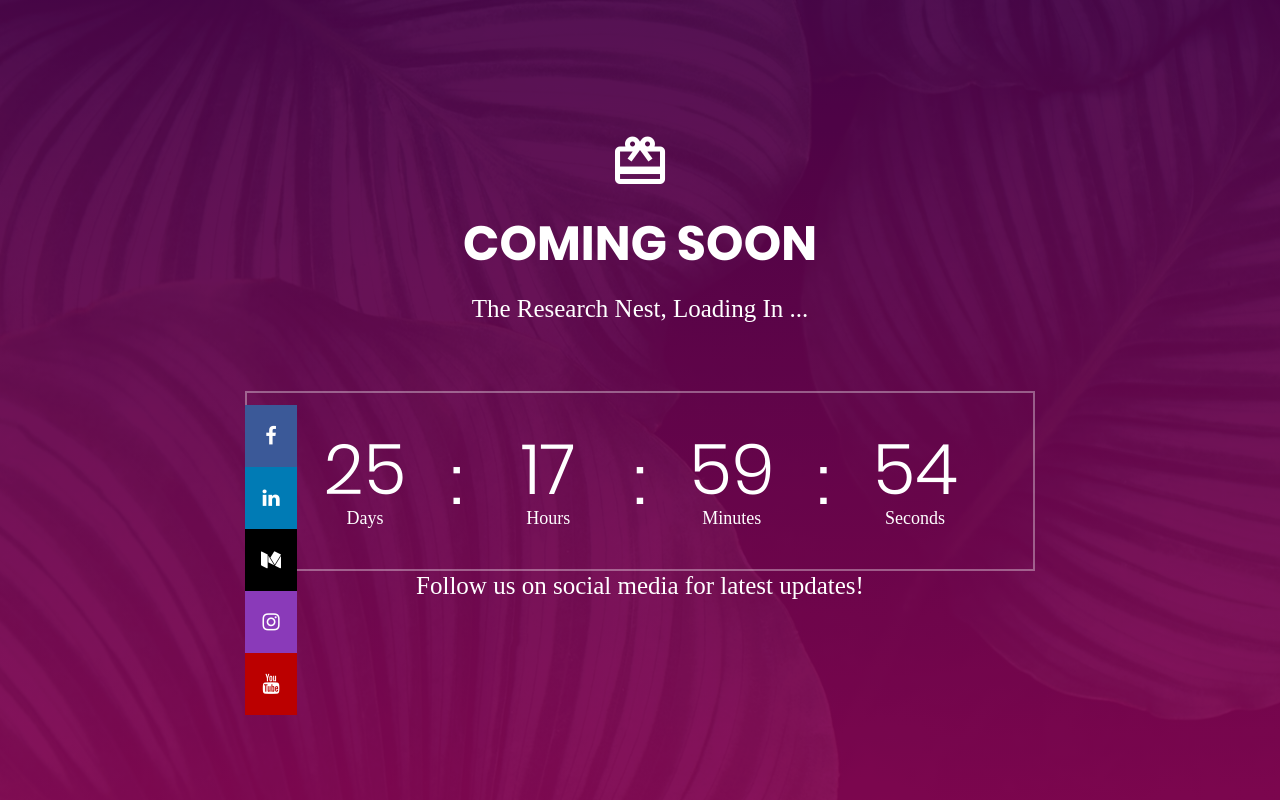
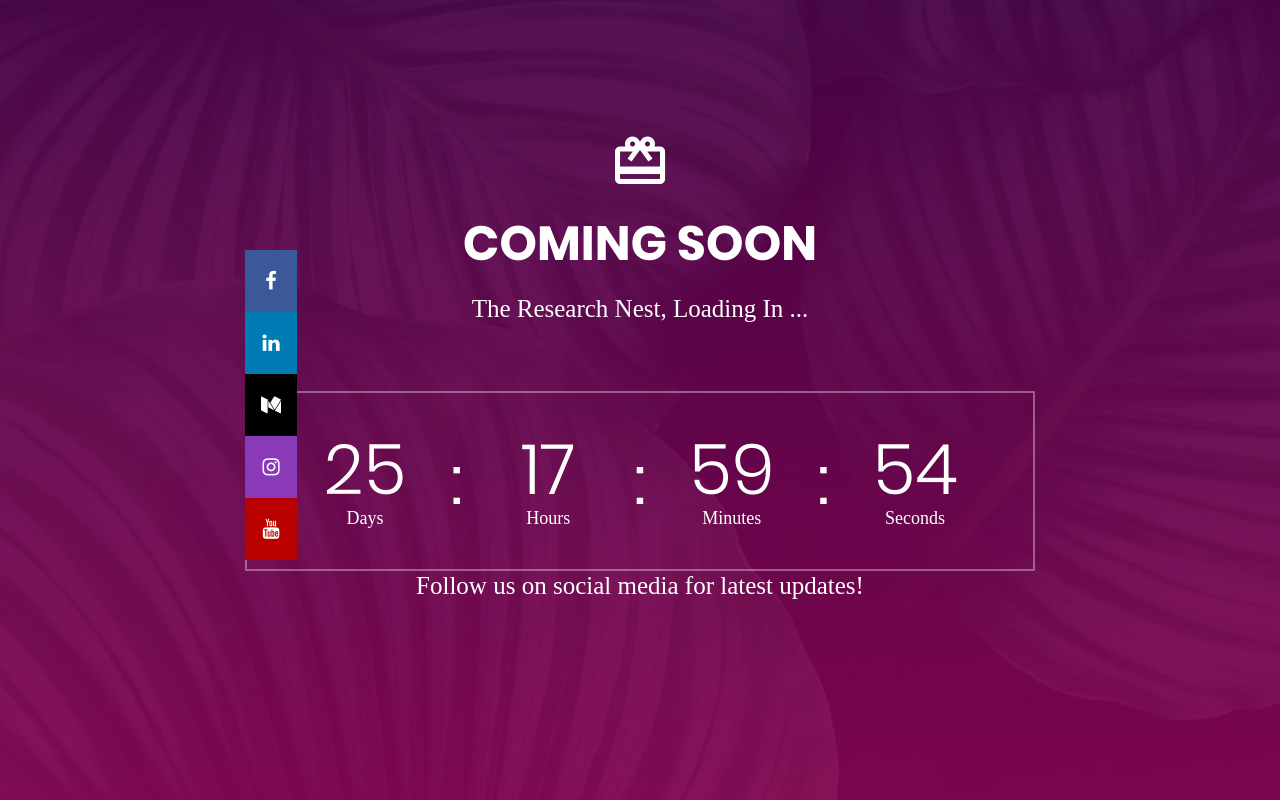
Before and after one commit to The-Research-Nest/The-Research-Nest.github.io, a PHP site: page / in a window 1280 px wide. Run offline with PHP 8.4, Linux system fonts and the light colour scheme; some web fonts are replaced.

Commit message:
first commit

```diff
--- a/css/main.css
+++ b/css/main.css
@@ -539,9 +539,6 @@
 .icon-bar {
   position: fixed;
   bottom: 30%;
-  -webkit-transform: translateY(50%);
-  -ms-transform: translateY(50%);
-  transform: translateY(50%);
 }
 
 /* Style the icon bar links */
--- a/index.html
+++ b/index.html
@@ -67,6 +67,7 @@
 			</div>
 
 			<p class="txt-center m2-txt1 p-b-67">
+
 					Follow us on social media for latest updates!
 			</p>
 
```
